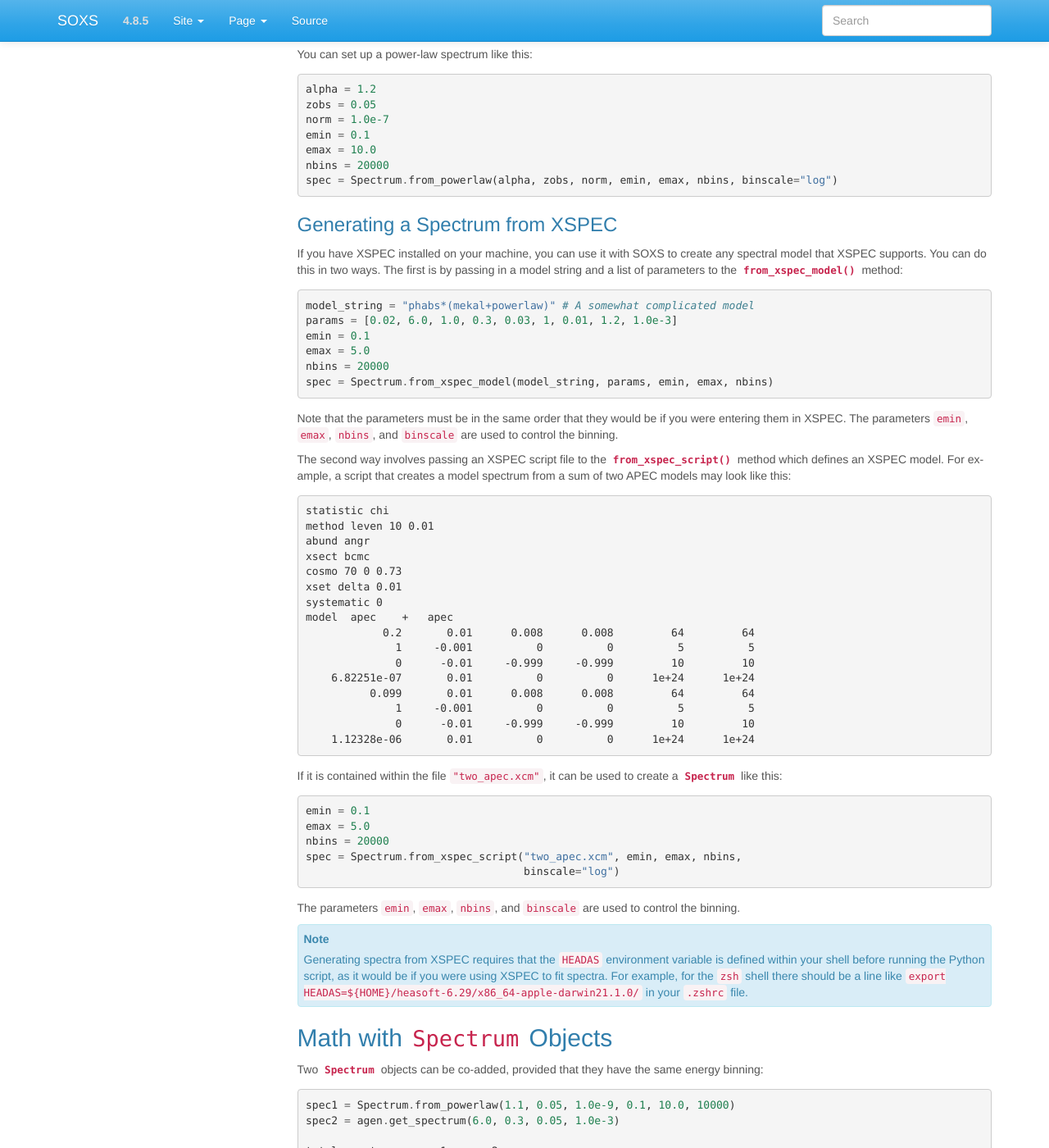
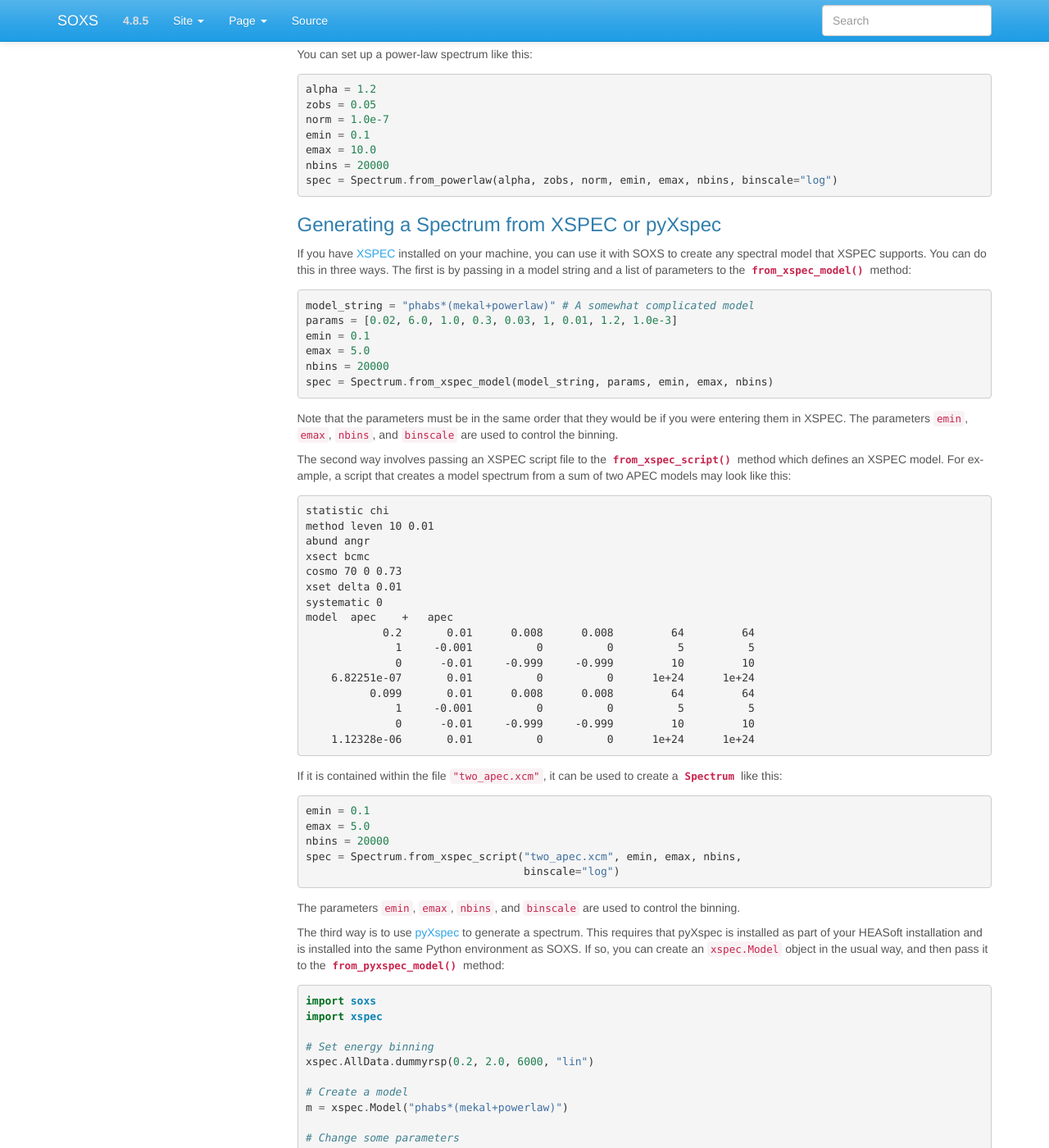
Before and after one commit to lynx-x-ray-observatory/soxs, a Sphinx documentation site: the page built from doc/source/users_guide/spectra.rst, in a window 1280 px wide and 1400 px high, scrolled down 963 px. Shown: the whole window at 82% size. Built offline with Sphinx 7.4.7, drawn with Linux system fonts in a browser that asks for light colours; some of the changed text lies outside the part shown.

Commit message:
Some doc updates

```diff
--- a/doc/source/users_guide/spectra.rst
+++ b/doc/source/users_guide/spectra.rst
@@ -82,12 +82,13 @@ You can set up a power-law spectrum like this:
 
 .. _xspec:
 
-Generating a Spectrum from XSPEC
-++++++++++++++++++++++++++++++++
+Generating a Spectrum from XSPEC or pyXspec
++++++++++++++++++++++++++++++++++++++++++++
 
-If you have XSPEC installed on your machine, you can use it with SOXS to create
-any spectral model that XSPEC supports. You can do this in two ways. The first
-is by passing in a model string and a list of parameters to the
+If you have `XSPEC <https://heasarc.gsfc.nasa.gov/xanadu/xspec/>`_ installed on
+your machine, you can use it with SOXS to create any spectral model that XSPEC
+supports. You can do this in three ways. The first is by passing in a model
+string and a list of parameters to the
 :meth:`~soxs.spectra.Spectrum.from_xspec_model` method:
 
 .. code-block:: python
@@ -141,13 +142,39 @@ create a :class:`~soxs.spectra.Spectrum` like this:
 The parameters ``emin``, ``emax``, ``nbins``, and ``binscale`` are used to
 control the binning.
 
+The third way is to use `pyXspec <https://heasarc.gsfc.nasa.gov/xanadu/xspec/python/html/index.html>`_
+to generate a spectrum. This requires that pyXspec is installed as part of your HEASoft installation
+and is installed into the same Python environment as SOXS. If so, you can create an ``xspec.Model``
+object in the usual way, and then pass it to the :meth:`~soxs.spectra.Spectrum.from_pyxspec_model`
+method:
+
+.. code-block:: python
+
+    import soxs
+    import xspec
+
+    # Set energy binning
+    xspec.AllData.dummyrsp(0.2, 2.0, 6000, "lin")
+
+    # Create a model
+    m = xspec.Model("phabs*(mekal+powerlaw)")
+
+    # Change some parameters
+    m.phabs.nH = 0.02
+    m.mekal.kT = 6.0
+    m.mekal.Abundanc = 0.3
+
+    # Get the spectrum
+    spec = soxs.Spectrum.from_pyxspec_model(m)
+
 .. note::
 
-    Generating spectra from XSPEC requires that the ``HEADAS`` environment variable
-    is defined within your shell before running the Python script, as it would be
-    if you were using XSPEC to fit spectra. For example, for the ``zsh`` shell there
-    should be a line like ``export HEADAS=${HOME}/heasoft-6.29/x86_64-apple-darwin21.1.0/``
-    in your ``.zshrc`` file.
+    Generating spectra from XSPEC or pyXspec requires that the ``HEADAS`` environment
+    variable is defined within your shell before running the Python script or notebook,
+    as it would be if you were using XSPEC/pyXspec to fit spectra. For example, for the
+    ``zsh`` shell there should be a line like
+    ``export HEADAS=${HOME}/heasoft-6.29/x86_64-apple-darwin21.1.0/`` in your ``.zshrc``
+    file.
 
 Math with ``Spectrum`` Objects
 ------------------------------
```
Also changed, not shown: doc/source/changelog.rst (+76 -42 lines), doc/source/users_guide/instrument.rst (+9 -5 lines), doc/source/users_guide/simput.rst (+16 -0 lines).
